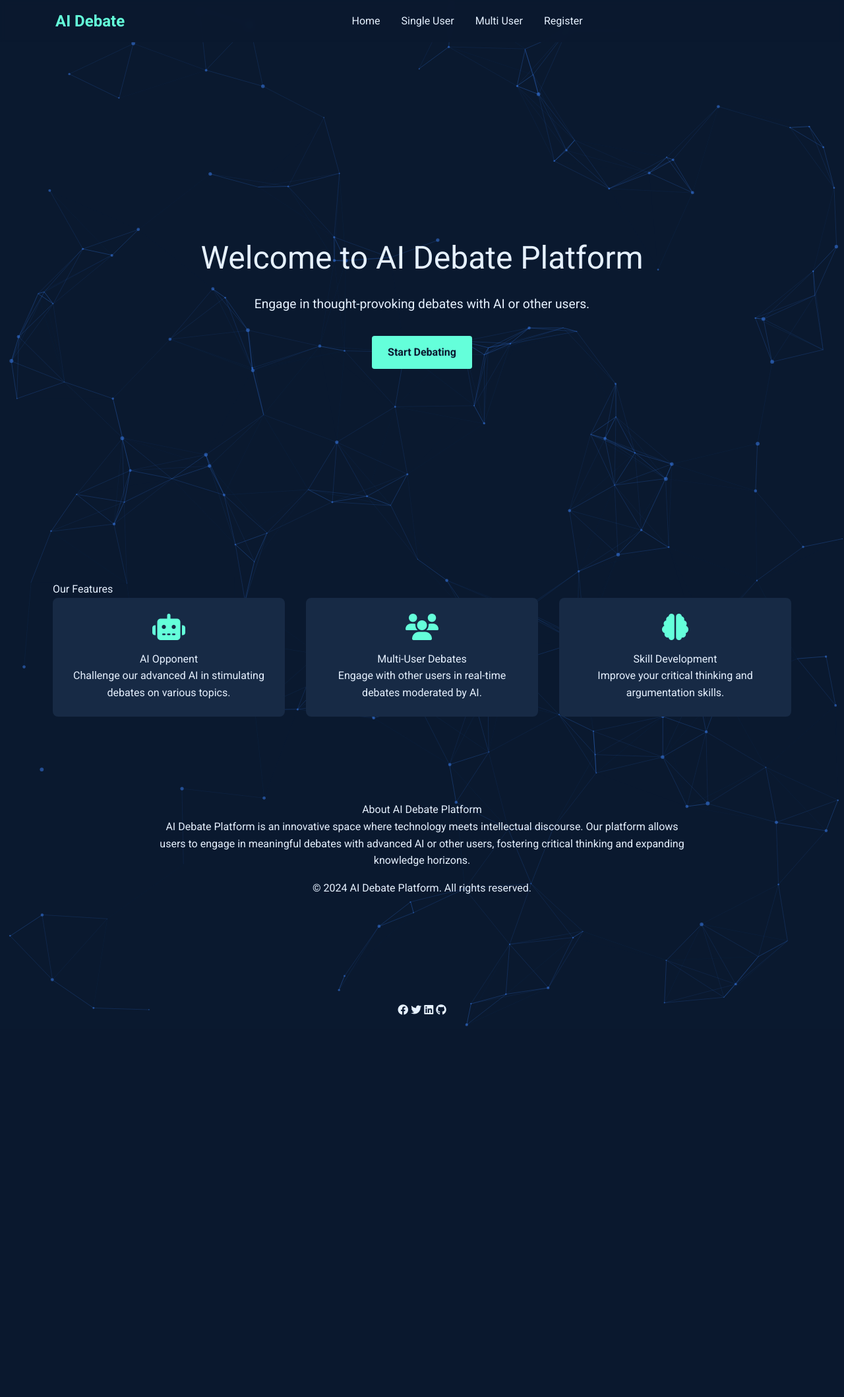
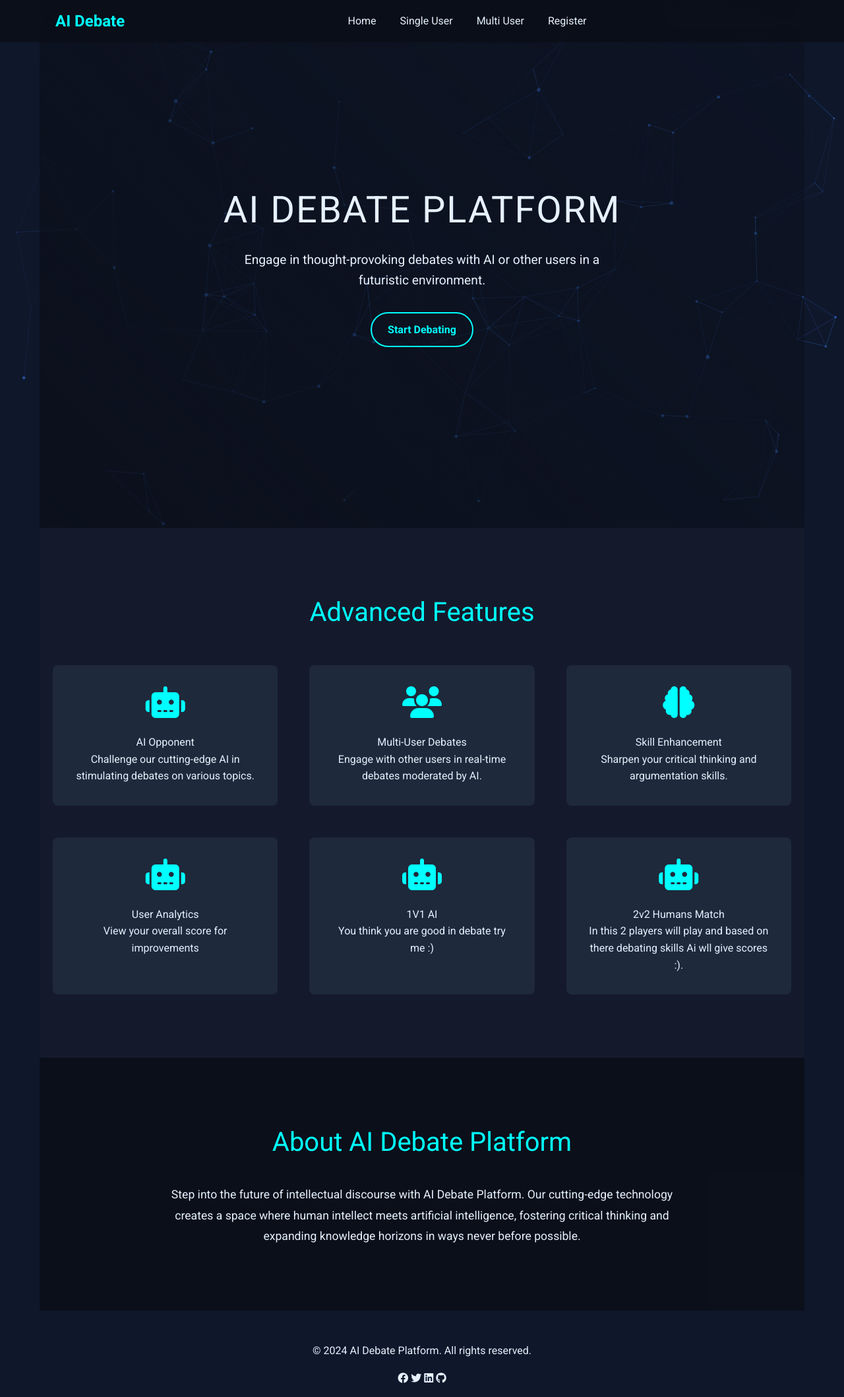
Before and after one commit to premzzzz/hackera, a Flask app: page / in a window 1280 px wide. Shown: the whole page at 66% size. Before the commit the page ends 1555 px from the top, so only its background shows below. Run offline with Flask 3, Linux system fonts and the light colour scheme; some libraries are stand-ins or nearby versions.

Commit message:
stable_commit_v3

```diff
--- a/vivadam/app.py
+++ b/vivadam/app.py
@@ -34,6 +34,7 @@ db_config = {
 def get_db_connection():
     return psycopg2.connect(**db_config)
 
+
 # Ollama Model Setup
 llm = Ollama(model="llama3.1")
 
@@ -51,6 +52,8 @@ Your response:
 )
 
 debate_chain = LLMChain(llm=llm, prompt=debate_prompt)
+
+
 def initialize_database():
     try:
         with get_db_connection() as conn:
@@ -102,14 +105,17 @@ def initialize_database():
     except psycopg2.Error as e:
         print(f"An error occurred while initializing the database: {e.pgerror}")
 
+
 # Routes
 @app.route('/')
 def index():
     return render_template('index.html')
 
+
 @app.route('/register', methods=['GET'])
 def register():
     return render_template('register.html')
+
 
 @app.route('/signup', methods=['POST'])
 def signup():
@@ -144,6 +150,7 @@ def signup():
         flash(f"An error occurred during signup: {e.pgerror}")
         return redirect(url_for('register'))
 
+
 @app.route('/login', methods=['POST'])
 def login():
     username = request.form.get('username')
@@ -172,6 +179,7 @@ def login():
     except psycopg2.Error as e:
         flash(f"An error occurred during login: {e.pgerror}")
         return redirect(url_for('register'))
+
 
 @app.route('/dashboard')
 def dashboard():
@@ -248,11 +256,13 @@ def delete_account():
         flash('You are not logged in!')
         return redirect(url_for('register'))
 
+
 @app.route('/logout')
 def logout():
     session.pop('username', None)
     flash('You have been logged out.')
     return redirect(url_for('index'))
+
 
 @app.route('/single_user', methods=['GET', 'POST'])
 def single_user():
@@ -267,6 +277,7 @@ def single_user():
         return redirect(url_for('debate'))
 
     return render_template('single_user.html', username=session['username'])
+
 
 @app.route('/debate', methods=['GET', 'POST'])
 def debate():
@@ -293,7 +304,9 @@ def debate():
 
         return jsonify({'ai_response': ai_response})
 
-    return render_template('debate.html', username=session['username'], topic=session['debate_topic'], debate_history=session.get('debate_history', []))
+    return render_template('debate.html', username=session['username'], topic=session['debate_topic'],
+                           debate_history=session.get('debate_history', []))
+
 
 @app.route('/end_debate', methods=['POST'])
 def end_debate():
@@ -359,6 +372,7 @@ def end_debate():
     # Redirect to dashboard
     return redirect(url_for('dashboard'))
 
+
 @app.route('/multi_user')
 def multi_user():
     if 'username' in session:
@@ -367,6 +381,54 @@ def multi_user():
         flash('You need to log in to access this page.')
         return redirect(url_for('register'))
 
+
+@app.route('/evaluate_debate', methods=['POST'])
+def evaluate_debate():
+    if 'username' not in session:
+        return jsonify({'error': 'You need to be logged in to participate in debates.'}), 401
+
+    data = request.json
+    topic = data.get('topic')
+    debate_history = data.get('history')
+
+    if not topic or not debate_history:
+        return jsonify({'error': 'Missing topic or debate history'}), 400
+
+    # Create a formatted debate history string
+    formatted_history = "\n".join([f"{entry['user']}: {entry['message']}" for entry in debate_history])
+
+    # Create a prompt for the AI to evaluate the debate
+    evaluation_prompt = PromptTemplate(
+        input_variables=["topic", "debate_history"],
+        template="""
+        As an AI debate moderator, evaluate the following debate on the topic of {topic}.
+
+        Debate history:
+        {debate_history}
+
+        Please provide a brief evaluation of the debate so far, considering:
+        1. The strength and relevance of arguments from both sides.
+        2. The overall quality of the discourse.
+        3. Any suggestions for improvement or areas that could be explored further.
+
+        Limit your response to 2-3 sentences.
+
+        Your evaluation:
+        """
+    )
+
+    # Use the LLMChain to generate the evaluation
+    evaluation_chain = LLMChain(llm=llm, prompt=evaluation_prompt)
+    evaluation = evaluation_chain.invoke(
+        input={
+            "topic": topic,
+            "debate_history": formatted_history
+        }
+    )['text'].strip()
+
+    return jsonify({'evaluation': evaluation})
+
+
 if __name__ == '__main__':
     initialize_database()
     app.run(debug=True)
--- a/vivadam/static/css/styles.css
+++ b/vivadam/static/css/styles.css
@@ -1,10 +1,15 @@
 :root {
-  --primary-color: #0a192f;
-  --secondary-color: #64ffda;
+  --primary-color: #0a0e17;
+  --secondary-color: #00ffff;
   --text-color: #e6f1ff;
-  --background-color: #0a192f;
-  --card-background: #172a45;
-  --hover-color: #233554;
+  --background-color: #0f172a;
+  --card-background: #1e293b;
+  --hover-color: #334155;
+  --input-background: #1e293b;
+  --button-color: #3b82f6;
+  --button-hover: #2563eb;
+  --user1-color: #fbbf24;
+  --user2-color: #a855f7;
 }
 
 body {
@@ -14,40 +19,30 @@ body {
   line-height: 1.6;
   margin: 0;
   padding: 0;
-  position: relative; /* Ensure container is positioned relative to allow stacking */
-  z-index: 1; /* Make sure container content is above particles background */
-}
-
-#particles-js {
-  position: absolute; /* Absolute positioning to overlay on top of background */
-  top: 0;
-  left: 0;
-  width: 100%;
-  height: 100%;
-  z-index: -1; /* Ensure it stays behind all content */
+  transition: background-color 0.3s ease;
 }
 
 .container {
   max-width: 1200px;
   margin: 0 auto;
   padding: 0 20px;
-  top :6rem;
-}
-
-.social-links{
-  margin-top: 10rem;
 }
 
 /* Navbar */
 .navbar {
-  background-color: rgba(10, 25, 47, 0.9);
+  background-color: rgba(10, 14, 23, 0.8);
   padding: 1rem 5%;
   position: fixed;
   top: 0;
   left: 0;
   right: 0;
   z-index: 1000;
-  backdrop-filter: blur(4px);
+  backdrop-filter: blur(10px);
+  transition: all 0.3s ease;
+}
+
+.navbar.scrolled {
+  background-color: rgba(10, 14, 23, 0.95);
 }
 
 .navbar .container {
@@ -62,10 +57,6 @@ body {
   color: var(--secondary-color);
   text-decoration: none;
   transition: color 0.3s ease;
-}
-
-.nav-links {
-  display: flex;
 }
 
 .nav-links a {
@@ -96,122 +87,211 @@ body {
   width: 100%;
 }
 
-
-/* Ensure main content starts below navbar */
-main {
-  padding-top: 80px; /* Space for navbar */
-  position: relative;
-  z-index: 1; /* Keep main content above particles background */
-}
-
 /* Hero Section */
 .hero-section {
-  min-height: calc(100vh - 80px);
+  min-height: 100vh;
   display: flex;
   flex-direction: column;
   justify-content: center;
   align-items: center;
   text-align: center;
   padding: 2rem 0;
+  position: relative;
+  overflow: hidden;
+}
+
+.hero-section::before {
+  content: '';
+  position: absolute;
+  top: 0;
+  left: 0;
+  right: 0;
+  bottom: 0;
+  background: linear-gradient(45deg, rgba(10, 14, 23, 0.7), rgba(10, 14, 23, 0.3));
+  z-index: -1;
 }
 
 .hero-section h1 {
-  font-size: 3rem;
+  font-size: 3.5rem;
   margin-bottom: 1rem;
+  text-transform: uppercase;
+  letter-spacing: 2px;
+  animation: fadeInUp 1s ease-out;
 }
 
 .hero-section p {
   font-size: 1.2rem;
   max-width: 600px;
   margin-bottom: 2rem;
-}
-
-/* Cards */
-.card {
-  background-color: var(--card-background);
-  border-radius: 8px;
-  padding: 1.5rem;
-  margin-bottom: 1.5rem;
-  transition: transform 0.3s ease, box-shadow 0.3s ease;
-}
-
-.card:hover {
-  transform: translateY(-5px);
-  box-shadow: 0 10px 20px rgba(0, 0, 0, 0.2);
+  animation: fadeInUp 1s ease-out 0.3s;
+  opacity: 0;
+  animation-fill-mode: forwards;
 }
 
 /* Buttons */
-.btn {
+.btn, .futuristic-button {
   display: inline-block;
-  background-color: var(--secondary-color);
-  color: var(--primary-color);
+  background-color: transparent;
+  color: var(--secondary-color);
   padding: 0.75rem 1.5rem;
-  border-radius: 4px;
+  border: 2px solid var(--secondary-color);
+  border-radius: 30px;
   text-decoration: none;
   font-weight: bold;
-  transition: background-color 0.3s ease, transform 0.3s ease;
+  transition: all 0.3s ease;
+  position: relative;
+  overflow: hidden;
+  z-index: 1;
 }
 
-.btn:hover {
-  background-color: #53e6c6;
-  transform: translateY(-2px);
+.btn::before, .futuristic-button::before {
+  content: '';
+  position: absolute;
+  top: 0;
+  left: -100%;
+  width: 100%;
+  height: 100%;
+  background-color: var(--secondary-color);
+  transition: all 0.3s ease;
+  z-index: -1;
+}
+
+.btn:hover, .futuristic-button:hover {
+  color: var(--primary-color);
+}
+
+.btn:hover::before, .futuristic-button:hover::before {
+  left: 0;
+}
+
+.futuristic-button .ripple {
+  position: absolute;
+  border-radius: 50%;
+  transform: scale(0);
+  animation: ripple 0.6s linear;
+  background-color: rgba(255, 255, 255, 0.7);
+}
+
+@keyframes ripple {
+  to {
+    transform: scale(4);
+    opacity: 0;
+  }
 }
 
 /* Features section */
 .features {
-  padding: 4rem 0;
+  padding: 6rem 0;
+  background-color: rgba(26, 31, 46, 0.5);
+}
+
+.features h2 {
+  text-align: center;
+  font-size: 2.5rem;
+  margin-bottom: 3rem;
+  color: var(--secondary-color);
 }
 
 .features-grid {
   display: grid;
   grid-template-columns: repeat(auto-fit, minmax(250px, 1fr));
-  gap: 2rem;
+  gap: 3rem;
 }
 
-.feature-card {
+.feature-card, .card {
   background-color: var(--card-background);
   border-radius: 8px;
-  padding: 1.5rem;
+  padding: 2rem;
   text-align: center;
+  transition: transform 0.3s ease, box-shadow 0.3s ease;
+}
+
+.feature-card:hover, .card:hover {
+  transform: translateY(-10px);
+  box-shadow: 0 10px 20px rgba(0, 0, 0, 0.2);
 }
 
 .feature-icon {
-  font-size: 2.5rem;
+  font-size: 3rem;
   color: var(--secondary-color);
-  margin-bottom: 1rem;
+  margin-bottom: 1.5rem;
 }
 
 /* About section */
 .about {
-  padding: 4rem 0;
+  padding: 6rem 0;
   text-align: center;
+  background-color: rgba(10, 14, 23, 0.8);
+}
+
+.about h2 {
+  font-size: 2.5rem;
+  margin-bottom: 2rem;
+  color: var(--secondary-color);
 }
 
 .about p {
   max-width: 800px;
   margin: 0 auto;
+  font-size: 1.1rem;
+  line-height: 1.8;
+}
+
+/* Form Styles */
+input[type="text"], textarea {
+  background-color: var(--card-background);
+  border: 1px solid var(--hover-color);
+  color: var(--text-color);
+  padding: 0.5rem;
+  border-radius: 5px;
+  transition: all 0.3s ease;
+}
+
+input[type="text"]:focus, textarea:focus {
+  border-color: var(--secondary-color);
+  box-shadow: 0 0 0 2px var(--secondary-color);
+}
+
+/* AI Response Typing Effect */
+.ai-response {
+  border-left: 3px solid var(--secondary-color);
+  padding-left: 1rem;
+  margin-bottom: 1rem;
+}
+
+/* Glowing effect for accent elements */
+.glow {
+  text-shadow: 0 0 10px var(--secondary-color);
 }
 
 /* Animations */
-@keyframes fadeIn {
-  from { opacity: 0; transform: translateY(20px); }
-  to { opacity: 1; transform: translateY(0); }
+@keyframes fadeInUp {
+  from {
+    opacity: 0;
+    transform: translateY(20px);
+  }
+  to {
+    opacity: 1;
+    transform: translateY(0);
+  }
 }
 
 .fade-in {
-  animation: fadeIn 1s ease-out;
+  animation: fadeInUp 1s ease-out;
+}
+
+/* Particles effect */
+#particles-js {
+  position: fixed;
+  width: 100%;
+  height: 100%;
+  top: 0;
+  left: 0;
+  z-index: -1;
 }
 
 /* Responsive Design */
 @media screen and (max-width: 768px) {
-  .nav-links {
-    display: none;
-  }
-
-  .hamburger {
-    display: block;
-  }
-
   .hero-section h1 {
     font-size: 2.5rem;
   }
@@ -223,206 +303,8 @@ main {
   .features-grid {
     grid-template-columns: 1fr;
   }
+
+  .futuristic-button {
+    padding: 0.5rem 1rem;
+  }
 }
-
-/* Login/Signup Page Styling */
-
-/* Flexbox container for centering content */
-.flex {
-    display: flex;
-    justify-content: center;
-    align-items: center;
-    min-height: 100vh;
-    padding-top: 5rem; /* Adjust padding-top as needed */
-}
-
-.w-full {
-    width: 100%;
-}
-
-.max-w-md {
-    max-width: 28rem; /* Matches Tailwind's max-w-md */
-}
-
-.bg-gray-800 {
-    background-color: #2d3748;
-}
-
-.p-8 {
-    padding: 2rem;
-}
-
-.rounded-lg {
-    border-radius: 0.5rem;
-}
-
-.shadow-lg {
-    box-shadow: 0 10px 15px -3px rgba(0, 0, 0, 0.1), 0 4px 6px -2px rgba(0, 0, 0, 0.05);
-}
-
-/* Button and tab styling */
-button[id*="Tab"] {
-    width: 50%;
-    padding: 0.5rem 1rem;
-    font-weight: bold;
-    color: #fff;
-}
-
-button[id*="Tab"].active {
-    background-color: #2563eb;
-}
-
-/* Hidden form styling */
-.hidden {
-    display: none;
-}
-
-/* Error messages */
-.text-red-500 {
-    color: #f56565;
-}
-
-/* Ensure proper spacing and visibility of the flashed messages */
-.mb-4 {
-    margin-bottom: 1rem;
-}
-
-.mb-6 {
-    margin-bottom: 1.5rem;
-}
-
-.block {
-    display: block;
-}
-
-.text-sm {
-    font-size: 0.875rem;
-}
-
-.font-medium {
-    font-weight: 500;
-}
-
-.text-gray-300 {
-    color: #d1d5db;
-}
-
-.px-3 {
-    padding-left: 0.75rem;
-    padding-right: 0.75rem;
-}
-
-.py-2 {
-    padding-top: 0.5rem;
-    padding-bottom: 0.5rem;
-}
-
-.bg-gray-700 {
-    background-color: #4a5568;
-}
-
-.text-white {
-    color: #ffffff;
-}
-
-.rounded-md {
-    border-radius: 0.375rem;
-}
-
-.focus\:outline-none {
-    outline: 2px solid transparent;
-    outline-offset: 2px;
-}
-
-.focus\:ring-2 {
-    box-shadow: 0 0 0 2px rgba(0, 123, 255, 0.5);
-}
-
-.focus\:ring-blue-500 {
-    box-shadow: 0 0 0 2px #2563eb;
-}
-
-.bg-blue-600 {
-    background-color: #2563eb;
-}
-
-.hover\:bg-blue-700:hover {
-    background-color: #1d4ed8;
-}
-
-.font-bold {
-    font-weight: 700;
-}
-
-.transition {
-    transition: all 0.3s ease;
-}
-
-.duration-300 {
-    transition-duration: 300ms;
-}
-
-.rounded {
-    border-radius: 0.25rem;
-}
-
-/* Adjust the padding to match your container */
-.min-h-screen {
-    min-height: calc(100vh - 4rem);
-}
-
-
-/* Login/Signup Form Styles */
-.max-w-md {
-  max-width: 28rem;
-}
-
-.bg-gray-800 {
-  background-color: rgba(45, 55, 72, 0.9);
-}
-
-.text-blue-400 {
-  color: #63b3ed;
-}
-
-.bg-blue-600 {
-  background-color: #3182ce;
-}
-
-.bg-gray-700 {
-  background-color: #4a5568;
-}
-
-.text-gray-300 {
-  color: #e2e8f0;
-}
-
-.focus\:ring-blue-500:focus {
-  box-shadow: 0 0 0 3px rgba(66, 153, 225, 0.5);
-}
-
-.hover\:bg-blue-700:hover {
-  background-color: #2c5282;
-}
-
-/* Ensure the login/signup container is above the particles background */
-.flex.justify-center.items-center.min-h-screen {
-  position: relative;
-  z-index: 10;
-}
-
-/* Flash messages styling */
-.bg-secondary.text-primary {
-  background-color: #64ffda;
-  color: #0a192f;
-}
-
-/* Fade-in animation */
-@keyframes fadeIn {
-  from { opacity: 0; transform: translateY(20px); }
-  to { opacity: 1; transform: translateY(0); }
-}
-
-.fade-in {
-  animation: fadeIn 0.5s ease-out;
-}
--- a/vivadam/static/js/script.js
+++ b/vivadam/static/js/script.js
@@ -16,6 +16,8 @@ document.addEventListener('DOMContentLoaded', () => {
           modes: { repulse: { distance: 100, duration: 0.4 }, push: { particles_nb: 4 } }
       },
       retina_detect: true
+
+
   });
 
   // Navbar scroll effect
@@ -63,6 +65,23 @@ document.addEventListener('DOMContentLoaded', () => {
       response.textContent = '';
       typeWriter(response, text, 0);
   });
+
+  // Add ripple effect to buttons
+  document.querySelectorAll('.futuristic-button').forEach(button => {
+    button.addEventListener('click', function(e) {
+      let ripple = document.createElement('span');
+      ripple.classList.add('ripple');
+      this.appendChild(ripple);
+      let x = e.clientX - e.target.offsetLeft;
+      let y = e.clientY - e.target.offsetTop;
+      ripple.style.left = `${x}px`;
+      ripple.style.top = `${y}px`;
+      setTimeout(() => {
+        ripple.remove();
+      }, 600);
+    });
+  });
+
 });
 
 function createRipple(event) {
--- a/vivadam/templates/debate.html
+++ b/vivadam/templates/debate.html
@@ -1,6 +1,7 @@
 {% extends "base.html" %}
 {% block title %}AI vs User Debate - AI Debate Platform{% endblock %}
 {% block content %}
+
 <div class="bg-gray-800 p-8 rounded-lg shadow-lg">
     <h2 class="text-3xl font-bold mb-6 text-blue-400">AI vs User Debate</h2>
     <h3 class="text-2xl font-bold mb-4 text-green-400">Topic: {{ topic }}</h3>
--- a/vivadam/templates/index.html
+++ b/vivadam/templates/index.html
@@ -1,23 +1,21 @@
 {% extends "base.html" %}
 {% block title %}AI Debate Platform - Home{% endblock %}
 {% block content %}
-<!-- Particle background container -->
-<div id="particles-js" class="absolute top-0 left-0 w-full h-full z-0"></div>
-
-<section class="hero-section fade-in">
-  <h1>Welcome to AI Debate Platform</h1>
-  <p>Engage in thought-provoking debates with AI or other users.</p>
+<div id="particles-js"></div>
+<section class="hero-section">
+  <h1>AI Debate Platform</h1>
+  <p>Engage in thought-provoking debates with AI or other users in a futuristic environment.</p>
   <a href="{{ url_for('single_user') }}" class="btn">Start Debating</a>
 </section>
 
 <section class="features">
   <div class="container">
-    <h2>Our Features</h2>
+    <h2>Advanced Features</h2>
     <div class="features-grid">
       <div class="feature-card fade-in">
         <i class="fas fa-robot feature-icon"></i>
         <h3>AI Opponent</h3>
-        <p>Challenge our advanced AI in stimulating debates on various topics.</p>
+        <p>Challenge our cutting-edge AI in stimulating debates on various topics.</p>
       </div>
       <div class="feature-card fade-in">
         <i class="fas fa-users feature-icon"></i>
@@ -26,8 +24,23 @@
       </div>
       <div class="feature-card fade-in">
         <i class="fas fa-brain feature-icon"></i>
-        <h3>Skill Development</h3>
-        <p>Improve your critical thinking and argumentation skills.</p>
+        <h3>Skill Enhancement</h3>
+        <p>Sharpen your critical thinking and argumentation skills.</p>
+      </div>
+      <div class="feature-card fade-in">
+        <i class="fas fa-robot feature-icon"></i>
+        <h3>User Analytics</h3>
+        <p>View your overall score for improvements</p>
+      </div>
+      <div class="feature-card fade-in">
+        <i class="fas fa-robot feature-icon"></i>
+        <h3>1V1 AI </h3>
+        <p>You think you are good in debate try me :)</p>
+      </div>
+      <div class="feature-card fade-in">
+        <i class="fas fa-robot feature-icon"></i>
+        <h3>2v2 Humans Match </h3>
+        <p>In this 2 players will play and based on there debating skills Ai wll give scores :).</p>
       </div>
     </div>
   </div>
@@ -37,9 +50,9 @@
   <div class="container">
     <h2>About AI Debate Platform</h2>
     <p>
-      AI Debate Platform is an innovative space where technology meets intellectual discourse.
-      Our platform allows users to engage in meaningful debates with advanced AI or other users,
-      fostering critical thinking and expanding knowledge horizons.
+      Step into the future of intellectual discourse with AI Debate Platform.
+      Our cutting-edge technology creates a space where human intellect meets artificial intelligence,
+      fostering critical thinking and expanding knowledge horizons in ways never before possible.
     </p>
   </div>
 </section>
```
Also changed, not shown: vivadam/templates/dashboard.html (+45 -11 lines), vivadam/templates/multi_user.html (+36 -13 lines), 2 other files.
